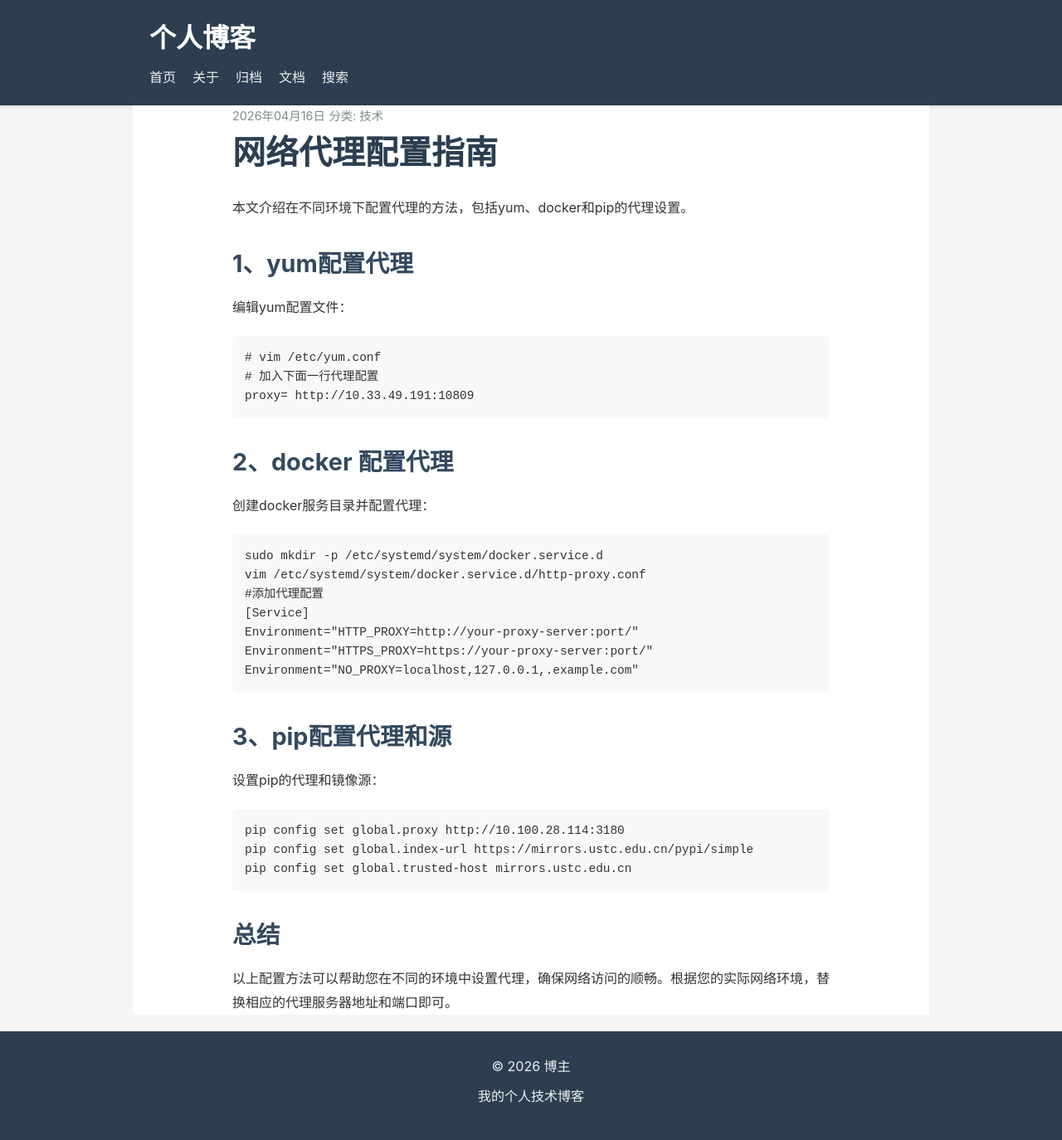
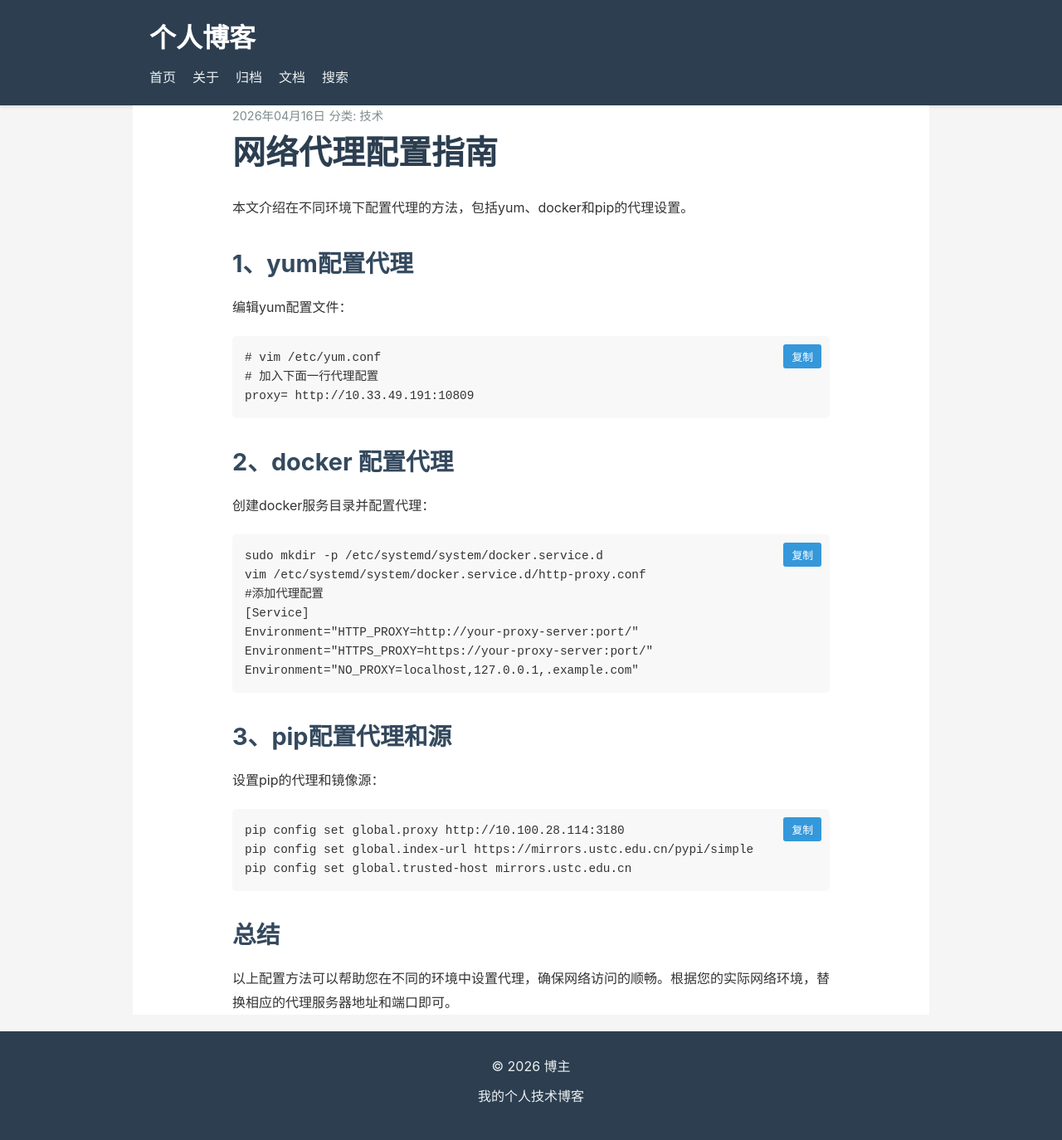
Before and after one commit to WestYang/blog-page, a Jekyll site: the page built from _posts/2026-04-16-proxy-configuration.md, in a window 1280 px wide. Shown: the whole page at 83% size. Built offline with Jekyll 4.4.1, drawn with Linux system fonts in a browser that asks for light colours.

Commit message:
add copy button

```diff
--- a/assets/css/style.css
+++ b/assets/css/style.css
@@ -203,6 +203,37 @@ main {
   border-radius: 5px;
   overflow-x: auto;
   margin-bottom: 20px;
+  position: relative;
+}
+
+.code-copy-button {
+  position: absolute;
+  top: 10px;
+  right: 10px;
+  background-color: #3498db;
+  color: white;
+  border: none;
+  border-radius: 3px;
+  padding: 5px 10px;
+  font-size: 0.8rem;
+  cursor: pointer;
+  transition: background-color 0.3s;
+}
+
+.code-copy-button:hover {
+  background-color: #2980b9;
+}
+
+.code-copy-button.copied {
+  background-color: #27ae60;
+}
+
+.code-copy-button.copied::after {
+  content: '已复制!';
+}
+
+.code-copy-button::after {
+  content: '复制';
 }
 
 .post-content pre code {
```
Also changed, not shown: _layouts/default.html (+31 -0 lines).
